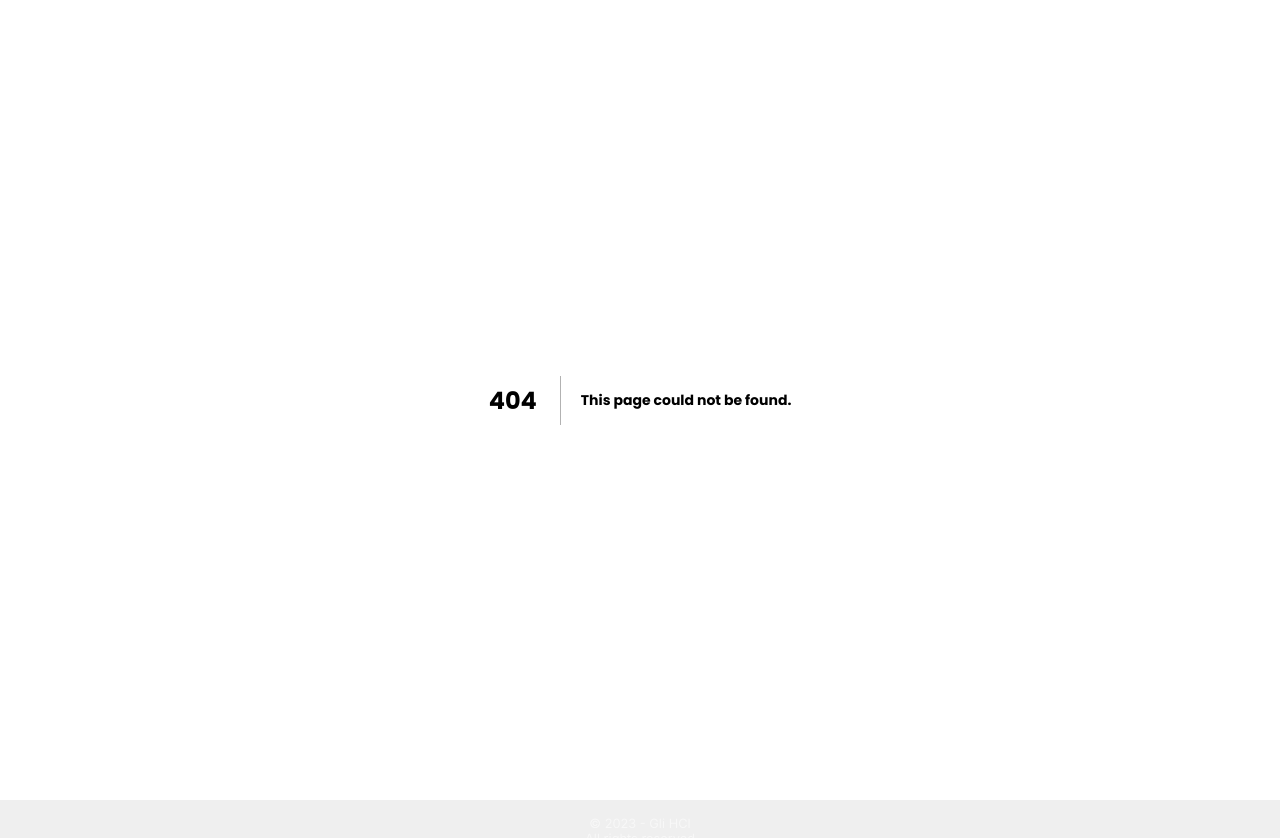
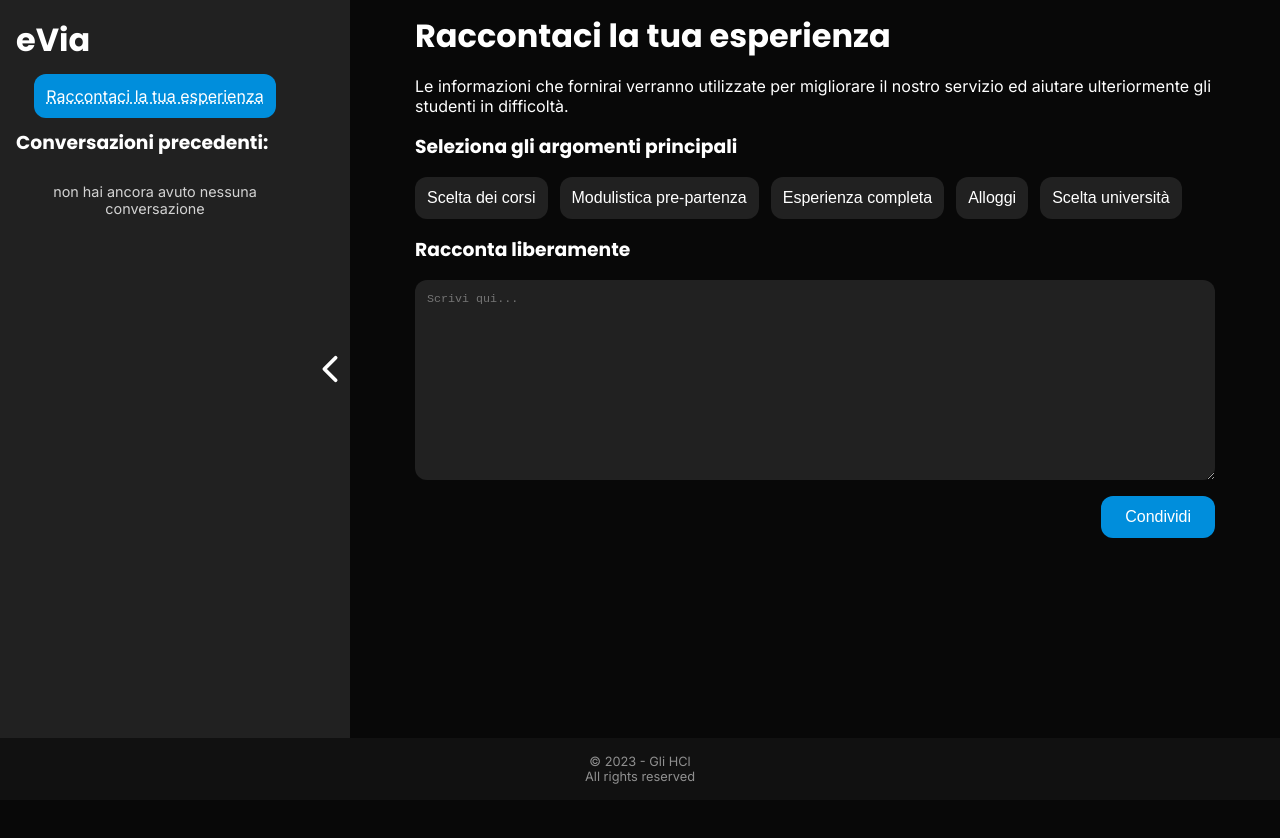
Before and after one commit to GliHCl/GliHCl.github.io, a Next.js app: page /evia/feedback in a window 1280 px wide. Before the commit this address had no page. Shown: the top 838 px of the page. After the commit the page ends 800 px from the top, so only its background shows below. Built offline with nearby package versions, Linux system fonts and the light colour scheme.

Commit message:
feedback page

```diff
--- a/src/components/evia/QuestionDiscovery.tsx
+++ b/src/app/evia/discover/QuestionDiscovery.tsx
@@ -1,5 +1,5 @@
 import { FC } from "react"
-import { QuestionProps } from "./QuestionHomePreview"
+import { QuestionProps } from "@/components/evia/QuestionHomePreview"
 import Image from "next/image"
 import Link from "next/link"
 
--- a/src/app/evia/discover/page.tsx
+++ b/src/app/evia/discover/page.tsx
@@ -1,7 +1,7 @@
 import { FC } from "react"
 
 import questions from "@/mock/questions.json"
-import { QuestionDiscovery } from "@/components/evia/QuestionDiscovery"
+import { QuestionDiscovery } from "./QuestionDiscovery"
 
 const EviaDiscover: FC = () => {
   return (
--- /dev/null
+++ b/src/app/evia/feedback/CategoryButton.tsx
@@ -0,0 +1,36 @@
+"use client"
+
+import { FC, useState } from "react"
+
+export interface CategoryButtonProps {
+  label: string
+  onClick?: (selected: boolean) => void
+}
+
+export const CategoryButton: FC<CategoryButtonProps> = props => {
+  const [selected, setSelected] = useState(false)
+
+  return (
+    <button
+      style={{
+        backgroundColor: selected ? "#008edc" : "rgba(255, 255, 255, 0.1)",
+        border: "none",
+        borderRadius: 12,
+        fontSize: "1em",
+        padding: 12,
+        display: "flex",
+        gap: 12,
+        alignItems: "stretch",
+        color: "white",
+        textDecoration: "none",
+        cursor: "pointer",
+      }}
+      onClick={() => {
+        setSelected(!selected)
+        props.onClick?.(!selected)
+      }}
+    >
+      {props.label}
+    </button>
+  )
+}
--- /dev/null
+++ b/src/app/evia/feedback/page.tsx
@@ -0,0 +1,133 @@
+"use client"
+import { FC, useState } from "react"
+import { CategoryButton } from "./CategoryButton"
+import { Modal } from "@/components/Modal"
+import Link from "next/link"
+
+const EviaFeedback: FC = () => {
+  const [visible, setVisible] = useState(false)
+
+  return (
+    <div
+      style={{
+        margin: "auto",
+        padding: "12px 0px",
+        width: "100%",
+        maxWidth: 800,
+        height: "100%",
+        flex: 1,
+        display: "flex",
+        alignItems: "stretch",
+        flexDirection: "column",
+        gap: 16,
+      }}
+    >
+      <h1>Raccontaci la tua esperienza</h1>
+      <p>
+        Le informazioni che fornirai verranno utilizzate per migliorare il
+        nostro servizio ed aiutare ulteriormente gli studenti in difficoltà.
+      </p>
+      <h3>Seleziona gli argomenti principali</h3>
+      <div
+        style={{
+          display: "flex",
+          gap: 12,
+          flexWrap: "wrap",
+        }}
+      >
+        <CategoryButton label="Scelta dei corsi" />
+        <CategoryButton label="Modulistica pre-partenza" />
+        <CategoryButton label="Esperienza completa" />
+        <CategoryButton label="Alloggi" />
+        <CategoryButton label="Scelta università" />
+      </div>
+      <h3>Racconta liberamente</h3>
+      <textarea
+        style={{
+          borderRadius: 12,
+          padding: 12,
+          fontSize: "0.9em",
+          backgroundColor: "rgba(255,255,255,0.1)",
+          border: "none",
+          color: "white",
+          resize: "vertical",
+          minHeight: 200,
+        }}
+        placeholder="Scrivi qui..."
+      />
+      <button
+        style={{
+          backgroundColor: "#008edc",
+          alignSelf: "flex-end",
+          border: "none",
+          borderRadius: 12,
+          fontSize: "1em",
+          padding: "12px 24px",
+          gap: 12,
+          float: "right",
+          alignItems: "stretch",
+          color: "white",
+          textDecoration: "none",
+          cursor: "pointer",
+        }}
+        onClick={() => {
+          setVisible(true)
+        }}
+      >
+        Condividi
+      </button>
+
+      {/* MODALE PER FEEDBACK */}
+      <Modal visible={visible} onClose={() => setVisible(false)}>
+        <h1>Grazie per il tuo aiuto!</h1>
+        <p>
+          Le informazioni che hai fornito saranno utili a tutti gli studenti che
+          cercheranno informazioni di quella categoria. I dati forniti verranno
+          trattati rispettando la politica sulla privacy.
+        </p>
+        <div style={{ display: "flex", gap: 12, justifyContent: "flex-end" }}>
+          <Link
+            style={{
+              backgroundColor: "rgba(255, 255, 255, 0.2)",
+              alignSelf: "flex-end",
+              border: "none",
+              borderRadius: 12,
+              fontSize: "1em",
+              padding: "8px 12px",
+              gap: 12,
+              float: "right",
+              alignItems: "stretch",
+              color: "white",
+              textDecoration: "none",
+              cursor: "pointer",
+            }}
+            href={"/evia"}
+          >
+            Home
+          </Link>
+          <button
+            style={{
+              backgroundColor: "#008edc",
+              alignSelf: "flex-end",
+              border: "none",
+              borderRadius: 12,
+              fontSize: "1em",
+              padding: "8px 12px",
+              gap: 12,
+              float: "right",
+              alignItems: "stretch",
+              color: "white",
+              textDecoration: "none",
+              cursor: "pointer",
+            }}
+            onClick={() => setVisible(false)}
+          >
+            Condividi ancora
+          </button>
+        </div>
+      </Modal>
+    </div>
+  )
+}
+
+export default EviaFeedback
--- a/src/app/evia/layout.tsx
+++ b/src/app/evia/layout.tsx
@@ -11,14 +11,19 @@ export default function EviaLayout({
         display: "flex",
         flexDirection: "row",
         justifyContent: "center",
-        flex: "1 0 auto",
-        width: "100%",
+        width: "100vw",
+        flex: "1 1 auto",
+        overflow: "hidden",
       }}
     >
       <NavBar />
       <div
         style={{
-          flex: "1 0 auto",
+          flex: "1 1 auto",
+          overflowX: "hidden",
+          overflowY: "auto",
+          padding: "0 12px",
+          boxSizing: "border-box",
         }}
       >
         {children}
--- /dev/null
+++ b/src/components/Modal.tsx
@@ -0,0 +1,48 @@
+import { FC } from "react"
+
+export interface ModalProps {
+  visible: boolean
+  onClose?: () => void
+  children?: React.ReactNode
+}
+
+export const Modal: FC<ModalProps> = props => {
+  return (
+    <div
+      style={{
+        display: props.visible ? "flex" : "none",
+        position: "fixed",
+        top: 0,
+        left: 0,
+        width: "100vw",
+        height: "100vh",
+        alignItems: "center",
+        justifyContent: "center",
+        backdropFilter: "blur(10px)",
+        WebkitBackdropFilter: "blur(10px)",
+        zIndex: 100,
+        backgroundColor: "rgba(200,200,200,0.2)",
+      }}
+      onClick={() => props.onClose?.()}
+    >
+      <div
+        onClick={e => e.stopPropagation()}
+        style={{
+          backgroundColor: "#000",
+          borderRadius: 12,
+          padding: 12,
+          gap: 12,
+          width: "100%",
+          maxWidth: 800,
+          maxHeight: "100%",
+          overflow: "auto",
+          display: "flex",
+          flexDirection: "column",
+          boxShadow: "0 2px 12px 4px rgba(0,0,0,0.5)",
+        }}
+      >
+        {props.children}
+      </div>
+    </div>
+  )
+}
--- a/src/components/evia/NavBar.tsx
+++ b/src/components/evia/NavBar.tsx
@@ -37,7 +37,7 @@ export const NavBar: FC = () => {
             borderRadius: 12,
             backgroundColor: "#008edc",
           }}
-          href={"#"}
+          href={"/evia/feedback"}
         >
           Raccontaci la tua esperienza
         </Link>
```
